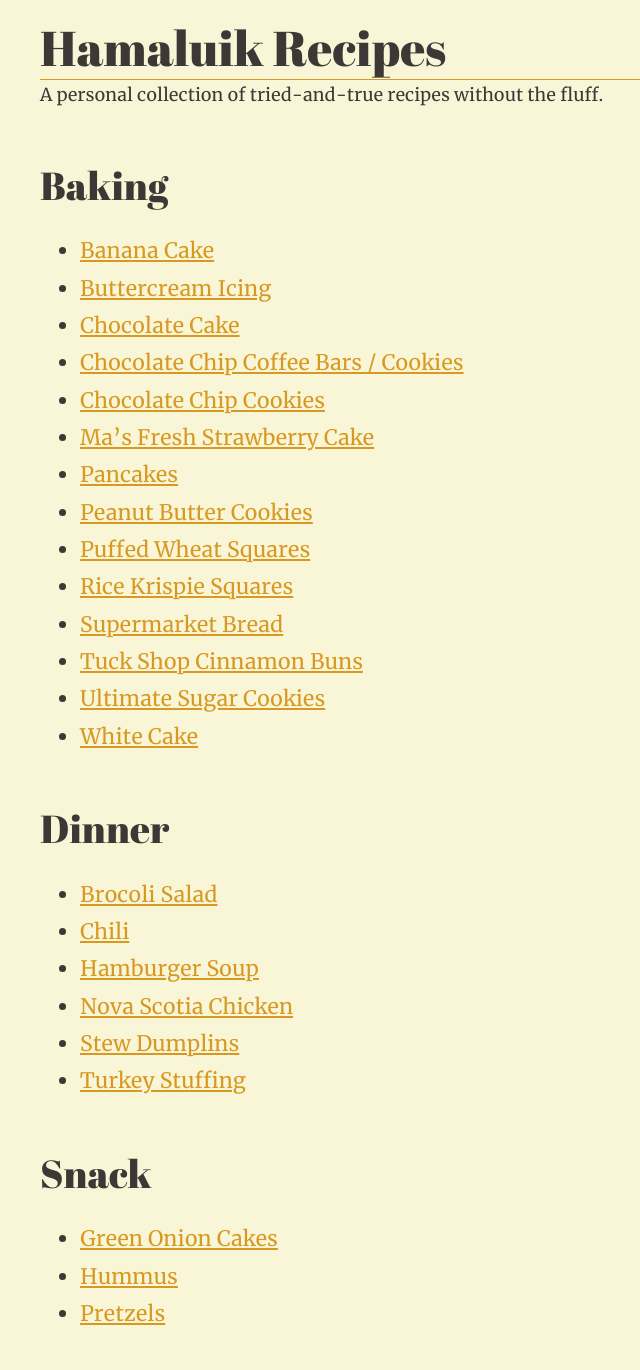
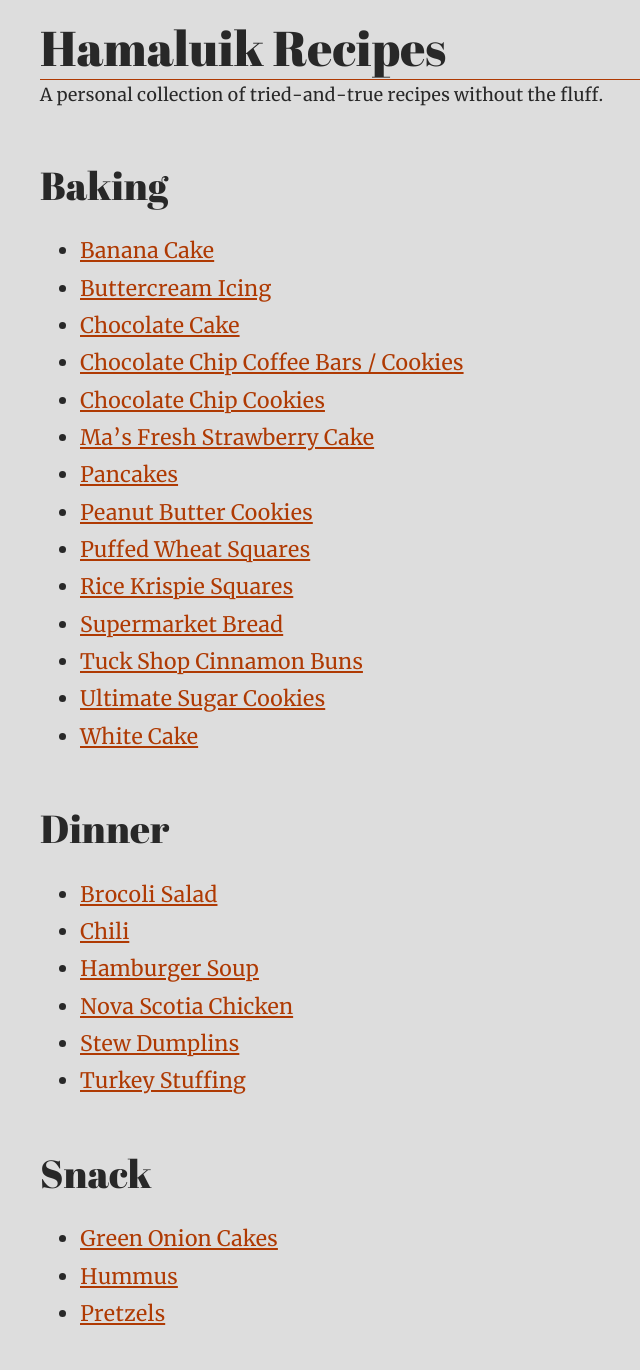
Before and after one commit to hamaluik/recipes, a Jekyll site: the page built from index.md, in a window 1280 px wide. Shown: the whole page, without its empty margins (280-920 px from the left). Built offline with Jekyll 4.4.1, drawn with Linux system fonts in a browser that asks for light colours.

Commit message:
de-yellowify light theme

```diff
--- a/_config.yml
+++ b/_config.yml
@@ -2,7 +2,7 @@ title: Hamaluik Recipes
 description: >-
   Recipes I've collected
 domain: hamaluik.github.io
-url: https://hamaluik.github.io
+url: https://recipes.hamaluik.ca
 baseurl: /
 tagline: "A personal collection of tried-and-true recipes without the fluff."
 
--- a/_sass/theme.scss
+++ b/_sass/theme.scss
@@ -3,9 +3,9 @@
 }
 
 body {
-  --text-color: #3c3836;
-  --url-color: #d79921;
-  --background-color: #f9f5d7;
+  --text-color: #282828;
+  --url-color: #af3a03;
+  --background-color: #ddd;
 
   &.dark-theme {
     --text-color: #ebdbb2;
@@ -21,9 +21,9 @@ body {
     --background-color: #1d2021;
 
     &.light-theme {
-        --text-color: #3c3836;
-        --url-color: #d79921;
-        --background-color: #f9f5d7;
+        --text-color: #282828;
+        --url-color: #af3a03;
+        --background-color: #ddd;
     }
   }
 }
```
